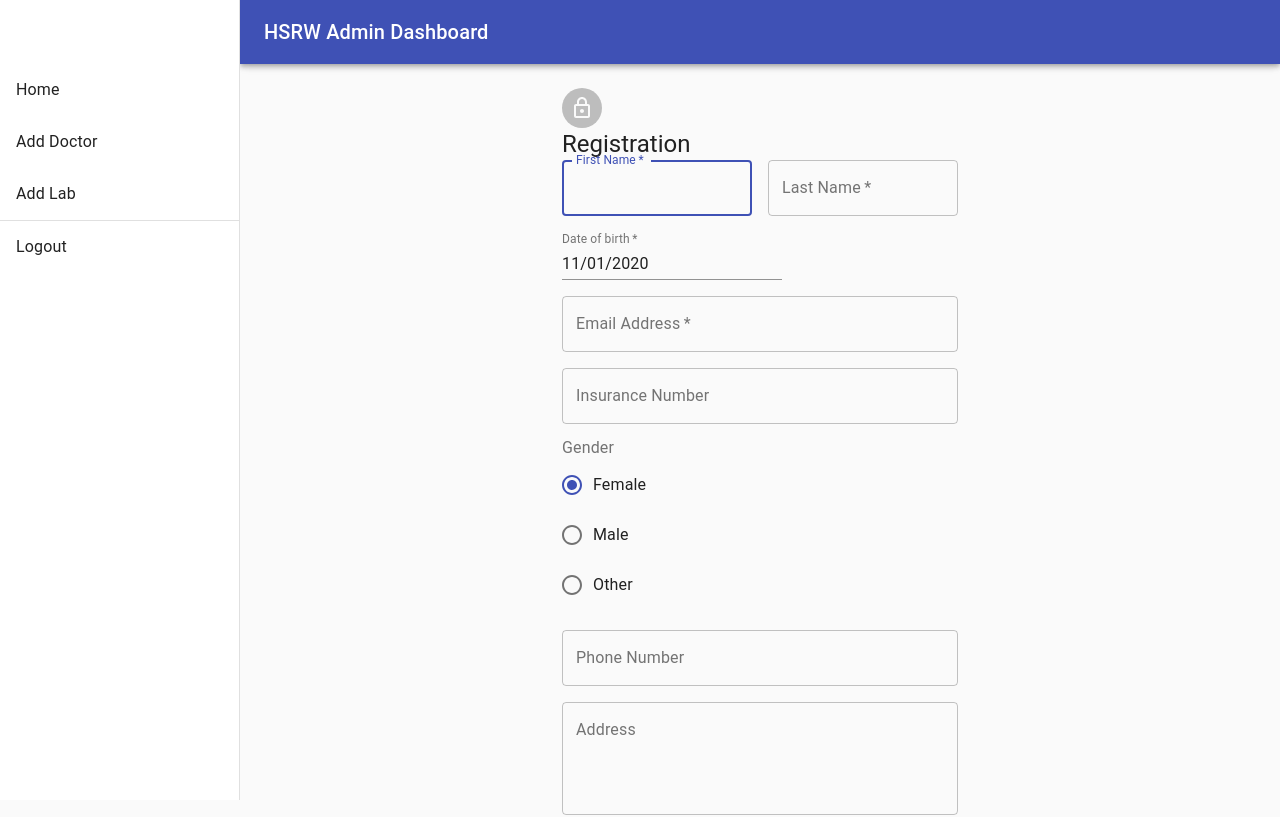
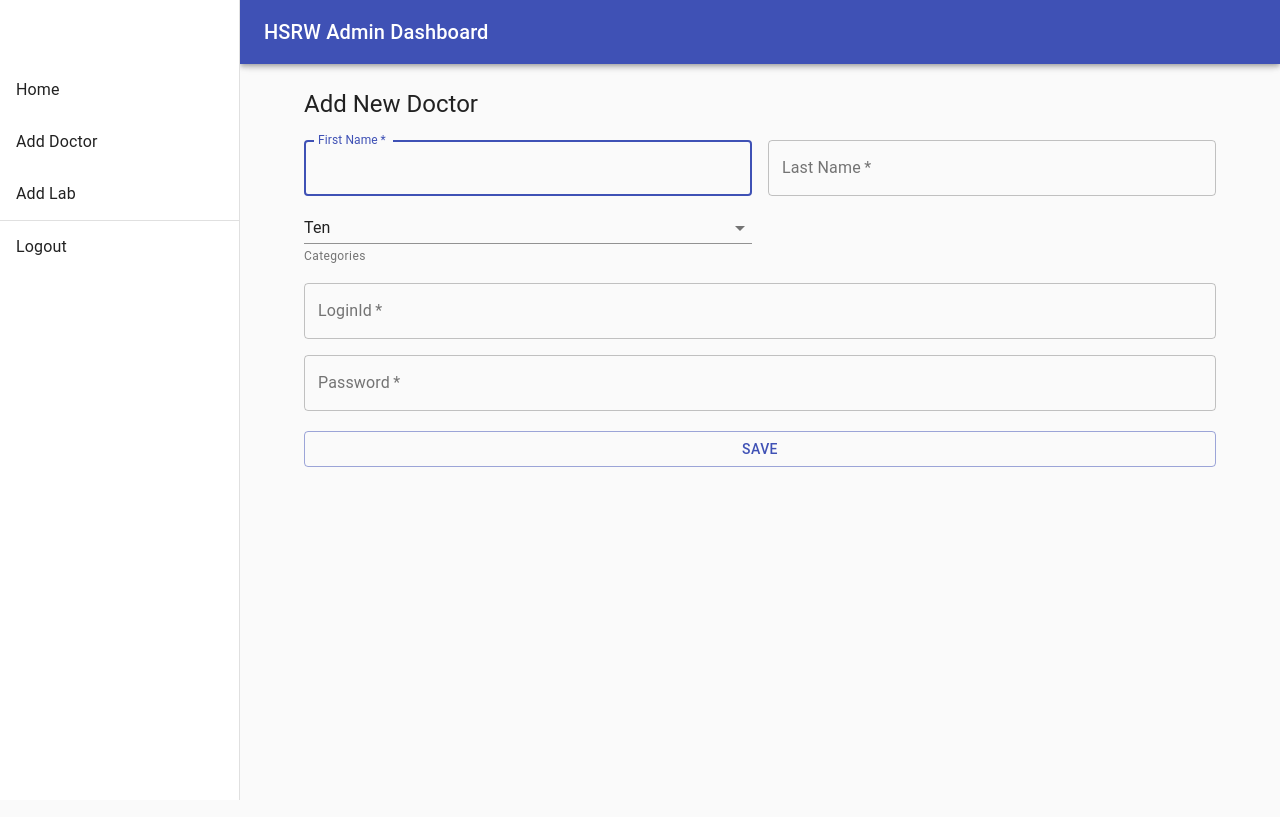
Before and after one commit to adityaghag/GDPRInHeathCare, a React (Create React App) app in the folder frontend/: page /adddoctor in a window 1280 px wide. Shown: the top 817 px of the page. Built offline with nearby package versions, Linux system fonts and the light colour scheme.

Commit message:
customize add doctor form

```diff
--- a/frontend/src/component/admin/Adddoctor.js
+++ b/frontend/src/component/admin/Adddoctor.js
@@ -1,21 +1,14 @@
 import AdminDrawer from './AdminDrawer';
-import React, { useState } from 'react';
-import { DatePicker, MuiPickersUtilsProvider } from '@material-ui/pickers';
-import DateFnsUtils from '@date-io/date-fns';
-import Avatar from '@material-ui/core/Avatar';
+import React from 'react';
 import Button from '@material-ui/core/Button';
 import CssBaseline from '@material-ui/core/CssBaseline';
 import TextField from '@material-ui/core/TextField';
-import FormControlLabel from '@material-ui/core/FormControlLabel';
-import Radio from '@material-ui/core/Radio';
-import RadioGroup from '@material-ui/core/RadioGroup';
-import FormLabel from '@material-ui/core/FormLabel';
 import Grid from '@material-ui/core/Grid';
-import LockOutlinedIcon from '@material-ui/icons/LockOutlined';
 import Typography from '@material-ui/core/Typography';
 import { makeStyles } from '@material-ui/core/styles';
 import Container from '@material-ui/core/Container';
-
+import NativeSelect from '@material-ui/core/NativeSelect';
+import FormHelperText from '@material-ui/core/FormHelperText';
 
 const drawerWidth = 240;
 
@@ -39,33 +32,25 @@ const useStyles = makeStyles(theme => ({
     flexGrow: 1,
     backgroundColor: theme.palette.primary.default,
     padding: theme.spacing(3),
-  },
+  }
 }));
 
 
 export default function Adddoctor() {
   const classes = useStyles();
-  const [selectedDate, handleDateChange] = useState(new Date());
-  const [value, setValue] = React.useState('female');
-
-  const handleChange = event => {
-    setValue(event.target.value);
-  };
 
   return (
     <div className={classes.root}>
       <AdminDrawer />
       <main className={classes.content}>
         <div className={classes.toolbar} />
-        <Container component="main" maxWidth="xs">
+        <Container component="main" maxWidth="md">
           <CssBaseline />
           <div className={classes.paper}>
-            <Avatar className={classes.avatar}>
-              <LockOutlinedIcon />
-            </Avatar>
             <Typography component="h1" variant="h5">
-              Registration
-        </Typography>
+              Add New Doctor
+            </Typography>
+            <br />
             <form className={classes.form} noValidate>
               <Grid container spacing={2}>
                 <Grid item xs={12} sm={6}>
@@ -91,81 +76,31 @@ export default function Adddoctor() {
                     autoComplete="lname"
                   />
                 </Grid>
-                <Grid item xs={12}>
-                  <MuiPickersUtilsProvider utils={DateFnsUtils}>
-                    <DatePicker
-                      disableFuture
-                      openTo="year"
-                      required
-                      format="dd/MM/yyyy"
-                      label="Date of birth"
-                      views={["year", "month", "date"]}
-                      value={selectedDate}
-                      onChange={handleDateChange}
-                    />
-                  </MuiPickersUtilsProvider>
+                <Grid item xs={12} sm={6}>
+                  <NativeSelect
+                    fullWidth
+                    name="category"
+                    inputProps={{ 'aria-label': 'category' }}
+                  >
+                    <option value="" disabled>
+                      Categories
+                      </option>
+                    <option value={10}>Ten</option>
+                    <option value={20}>Twenty</option>
+                    <option value={30}>Thirty</option>
+                  </NativeSelect>
+                  <FormHelperText>Categories</FormHelperText>
+
                 </Grid>
                 <Grid item xs={12}>
                   <TextField
                     variant="outlined"
                     required
                     fullWidth
-                    id="email"
-                    label="Email Address"
-                    name="email"
-                    autoComplete="email"
-                  />
-                </Grid>
-                <Grid item xs={12}>
-                  <TextField
-                    variant="outlined"
-                    fullWidth
-                    id="insurancenum"
-                    label="Insurance Number"
-                    name="insurancenum"
-                    autoComplete="insurancenum"
-                  />
-                </Grid>
-                <Grid item xs={1}>
-                  <FormLabel component="legend">Gender</FormLabel>
-                  <RadioGroup aria-label="gender" name="gender2" value={value} onChange={handleChange} required>
-                    <FormControlLabel
-                      value="female"
-                      control={<Radio color="primary" />}
-                      label="Female"
-                    />
-                    <FormControlLabel
-                      value="male"
-                      control={<Radio color="primary" />}
-                      label="Male"
-                    />
-                    <FormControlLabel
-                      value="other"
-                      control={<Radio color="primary" />}
-                      label="Other"
-                    />
-                  </RadioGroup>
-                </Grid>
-                <Grid item xs={12}>
-                  <TextField
-                    variant="outlined"
-                    fullWidth
-                    id="phonenum"
-                    label="Phone Number"
-                    name="phonenum"
-                    autoComplete="phonenum"
-                  />
-                </Grid>
-                <Grid item xs={12}>
-                  <TextField
-                    variant="outlined"
-                    fullWidth
-                    multiline
-                    rows="4"
-                    id="address"
-                    label="Address"
-                    name="address"
-                    autoComplete="address"
+                    id="loginId"
+                    label="LoginId"
+                    name="loginId"
+                    autoComplete="loginId"
                   />
                 </Grid>
                 <Grid item xs={12}>
@@ -186,9 +121,9 @@ export default function Adddoctor() {
                 type="submit"
                 fullWidth
                 variant="outlined"
-                className={classes.submit}
+                color="primary"
               >
-                Register
+                save
           </Button>
             </form>
           </div>
```
